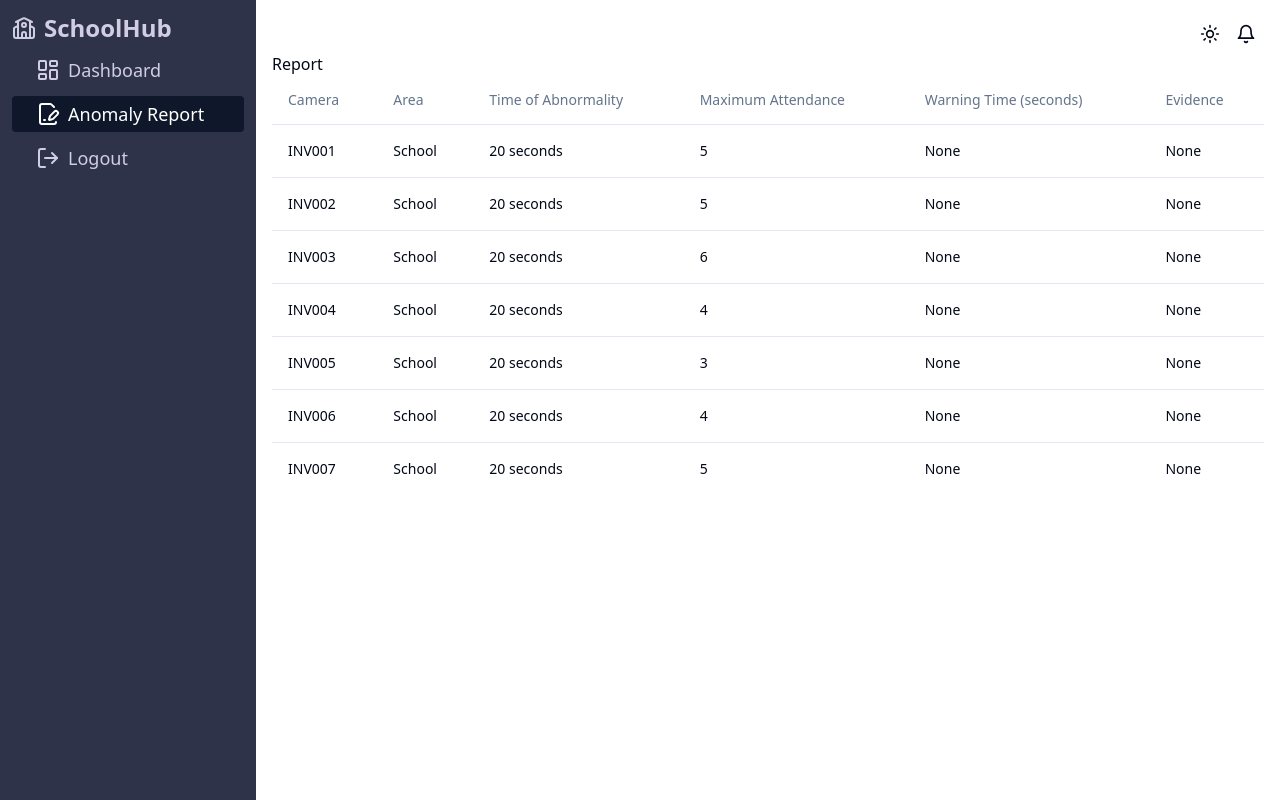
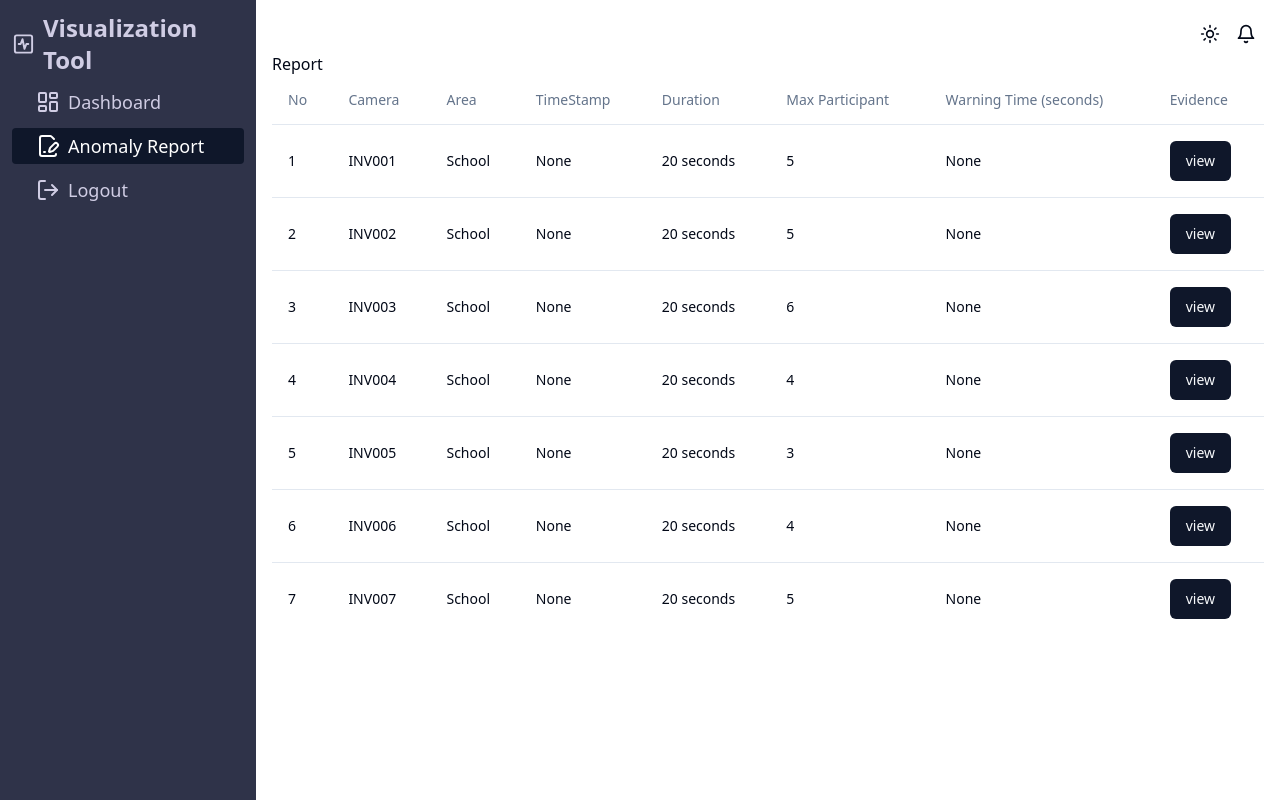
Before and after one commit to LongNgd/COS40006-G1B, a React (Vite) app in the folder frontend/: page /report in a window 1280 px wide. Built offline with nearby package versions, Linux system fonts and the light colour scheme; sample sign-in values are in the browser's storage.

Commit message:
update data

```diff
--- a/frontend/src/components/Chart/TableC.tsx
+++ b/frontend/src/components/Chart/TableC.tsx
@@ -1,3 +1,4 @@
+import { Button } from "../ui/button";
 import {
   Table,
   TableBody,
@@ -14,7 +15,7 @@ const invoices = [
     time: "20 seconds",
     maxattendance: "5",
     warningtime: "None",
-    evidence: "None",
+    timestamp: "None",
   },
   {
     camera: "INV002",
@@ -22,7 +23,7 @@ const invoices = [
     time: "20 seconds",
     maxattendance: "5",
     warningtime: "None",
-    evidence: "None",
+    timestamp: "None",
   },
   {
     camera: "INV003",
@@ -30,7 +31,7 @@ const invoices = [
     time: "20 seconds",
     maxattendance: "6",
     warningtime: "None",
-    evidence: "None",
+    timestamp: "None",
   },
   {
     camera: "INV004",
@@ -38,7 +39,7 @@ const invoices = [
     time: "20 seconds",
     maxattendance: "4",
     warningtime: "None",
-    evidence: "None",
+    timestamp: "None",
   },
   {
     camera: "INV005",
@@ -46,7 +47,7 @@ const invoices = [
     time: "20 seconds",
     maxattendance: "3",
     warningtime: "None",
-    evidence: "None",
+    timestamp: "None",
   },
   {
     camera: "INV006",
@@ -54,7 +55,7 @@ const invoices = [
     time: "20 seconds",
     maxattendance: "4",
     warningtime: "None",
-    evidence: "None",
+    timestamp: "None",
   },
   {
     camera: "INV007",
@@ -62,7 +63,7 @@ const invoices = [
     time: "20 seconds",
     maxattendance: "5",
     warningtime: "None",
-    evidence: "None",
+    timestamp: "None",
   },
 ];
 
@@ -71,23 +72,27 @@ export function TableC() {
     <Table>
       <TableHeader>
         <TableRow>
+          <TableHead>No</TableHead>
           <TableHead>Camera</TableHead>
           <TableHead>Area</TableHead>
-          <TableHead>Time of Abnormality</TableHead>
-          <TableHead>Maximum Attendance</TableHead>
+          <TableHead>TimeStamp</TableHead>
+          <TableHead>Duration</TableHead>
+          <TableHead>Max Participant</TableHead>
           <TableHead>Warning Time (seconds)</TableHead>
           <TableHead>Evidence</TableHead>
         </TableRow>
       </TableHeader>
       <TableBody>
-        {invoices.map((invoice) => (
-          <TableRow key={invoice.camera}>
+        {invoices.map((invoice, index) => (
+          <TableRow key={index}>
+            <TableCell>{index + 1}</TableCell>
             <TableCell>{invoice.camera}</TableCell>
             <TableCell>{invoice.area}</TableCell>
+            <TableCell>{invoice.timestamp}</TableCell>
             <TableCell>{invoice.time}</TableCell>
             <TableCell>{invoice.maxattendance}</TableCell>
             <TableCell>{invoice.warningtime}</TableCell>
-            <TableCell>{invoice.evidence}</TableCell>
+            <TableCell><Button>view</Button></TableCell>
           </TableRow>
         ))}
       </TableBody>
--- a/frontend/src/components/Navbar/Navbar.tsx
+++ b/frontend/src/components/Navbar/Navbar.tsx
@@ -1,5 +1,5 @@
 import { Link, useNavigate } from "@tanstack/react-router";
-import { LucideLogOut, LucideSchool } from "lucide-react";
+import { LucideActivitySquare, LucideLogOut } from "lucide-react";
 import { navigation } from "./navigation";
 import React from "react";
 import { useAuth } from "../../hooks/useAuth.hook";
@@ -15,8 +15,8 @@ const Navbar = () => {
   return (
     <div className="flex flex-col w-64 text-[#d0cde4] bg-[#2f3349] p-3 h-lvh">
       <div className="text-2xl font-bold flex gap-2 items-center">
-        <LucideSchool />
-        SchoolHub
+        <LucideActivitySquare />
+        Visualization Tool
       </div>
       <nav>
         {navigation.map((item, index) => (
```
